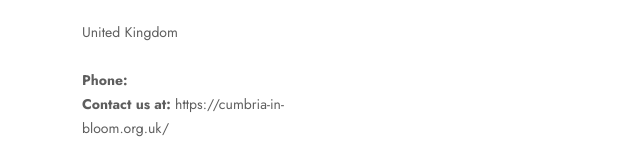
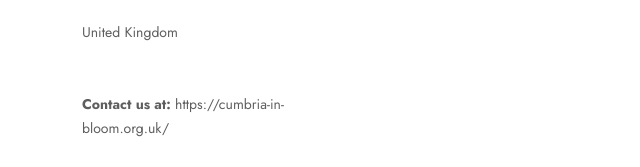
Before and after one commit to polandd/demo, a plain HTML site: page index.html in a window 1280 px wide. Shown: the part 3177-3344 px from the top of the page, 0-640 px from the left. Drawn offline with nearby package versions, Linux system fonts and the light colour scheme.

Commit message:
Update index.html

```diff
--- a/index.html
+++ b/index.html
@@ -782,7 +782,7 @@ Last but not least is the log pile. This is important to insects for shelter and
               Cumbria <br>
               <br>
               United Kingdom <br><br>
-              <strong>Phone:</strong> <br>
+              <strong></strong> <br>
               <strong>Contact us at:</strong> https://cumbria-in-bloom.org.uk/<br>
             </p>
           </div>
```
